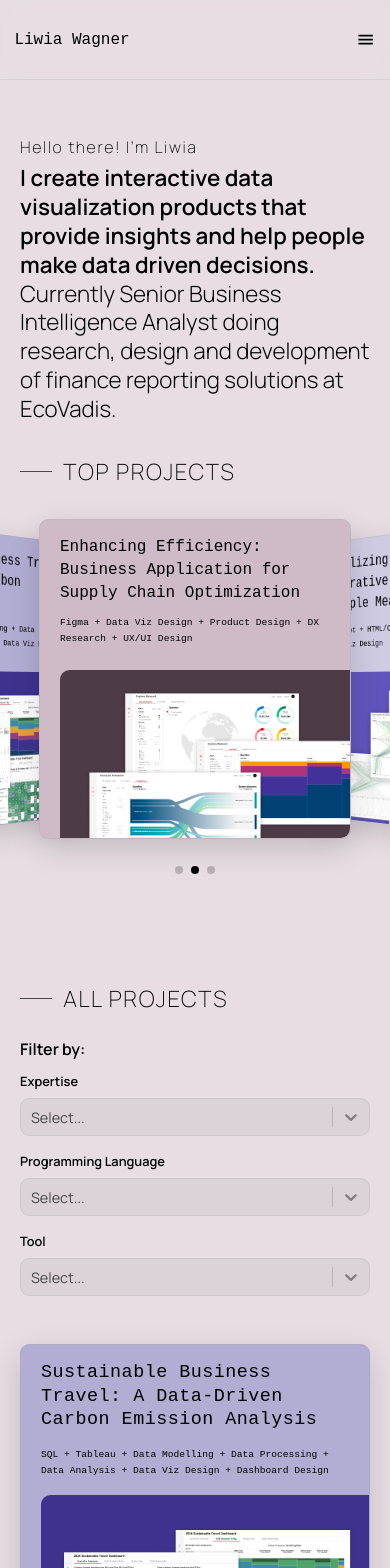
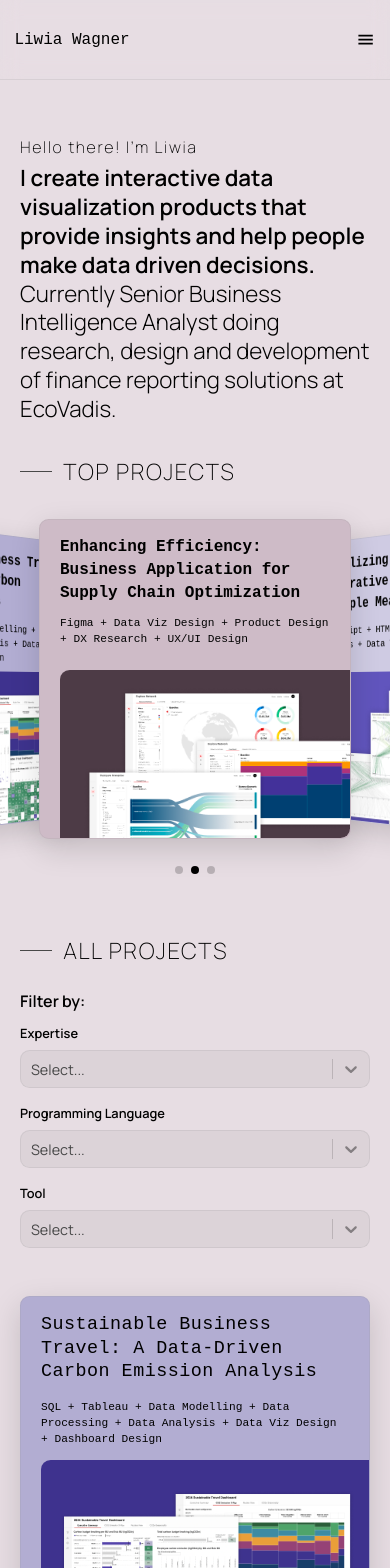
Before and after one commit to LiwiaWagner/Portfolio-Liwia-Wagner, a React (Create React App) app: page / in a window 390 px wide. Shown: the top 1568 px of the page. Built offline with nearby package versions, Linux system fonts and the light colour scheme; a web font is replaced by a local one.

Commit message:
mobile version styling

```diff
--- a/src/UI/navbar/navbar.css
+++ b/src/UI/navbar/navbar.css
@@ -246,6 +246,10 @@
     padding: 0 0 0 0;
   }
 
+  .nav-link a {
+    font-size: 1.2rem;
+  }
+
   .nav-link .active::after {
     display: none;
   }
--- a/src/components/card/card.css
+++ b/src/components/card/card.css
@@ -192,7 +192,7 @@
   }
 
   .card-tools {
-    font-size: 0.6rem;
+    font-size: 0.7rem;
     font-weight: 400;
     line-height: 1rem;
     padding: 0 0 0.8rem 0;
--- a/src/pages/home/home.css
+++ b/src/pages/home/home.css
@@ -233,14 +233,14 @@
 
   .top-projects-container .card-title {
     font-size: 1rem;
-    font-weight: 500;
+    font-weight: 600;
     letter-spacing: 0;
     line-height: 1.45rem;
     padding: 0 0 0.6rem 0;
   }
 
   .top-projects-container .card-tools {
-    font-size: 0.6rem;
+    font-size: 0.7rem;
     font-weight: 400;
     line-height: 1rem;
     padding: 0 0 0.8rem 0;
@@ -273,6 +273,10 @@
     padding: 0 1.25rem 0 0;
     min-height: 7rem;
     max-height: 7rem;
+  }
+
+  .blank {
+    height: 2rem;
   }
 
   .top-projects-container .card-container-img-mobile {
```
